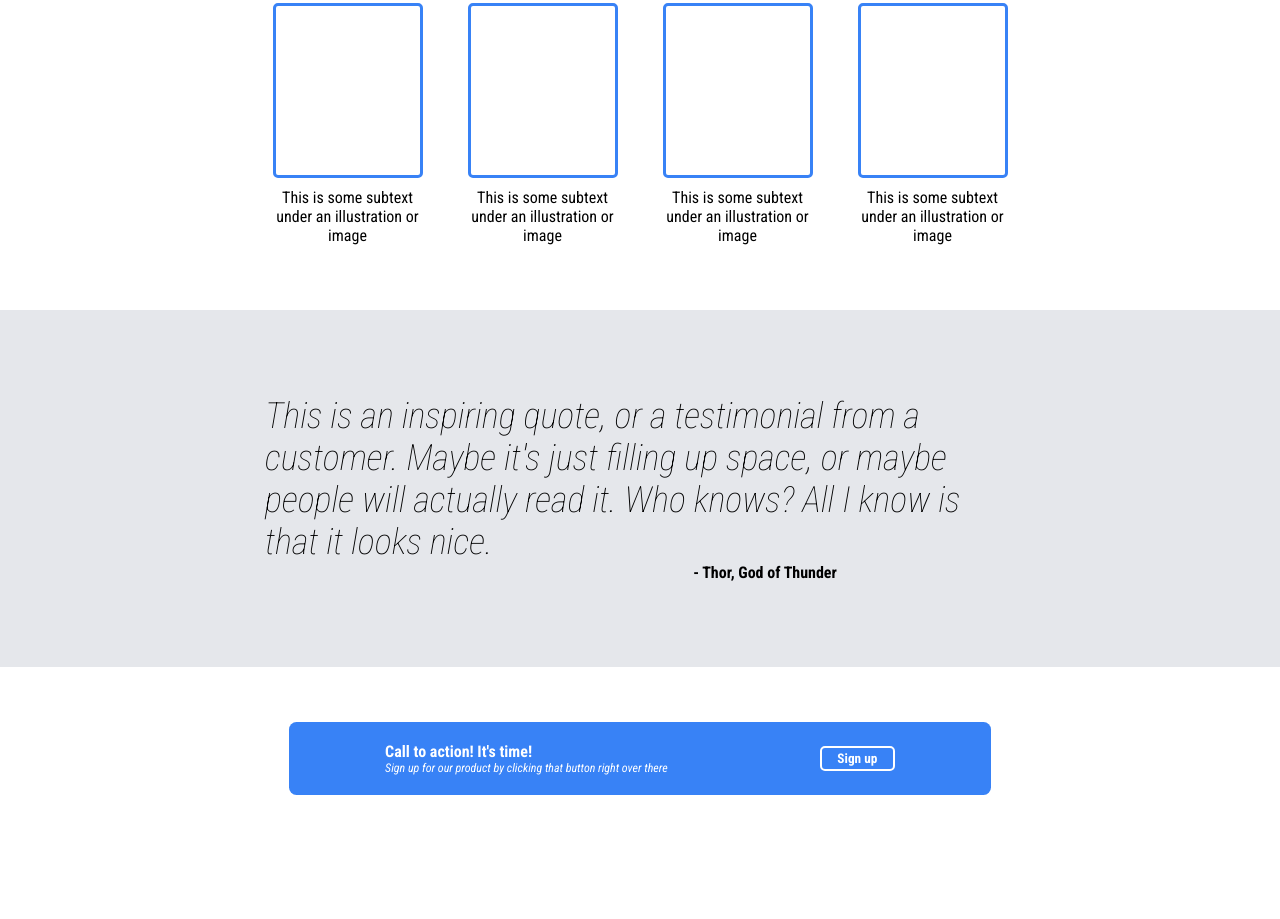
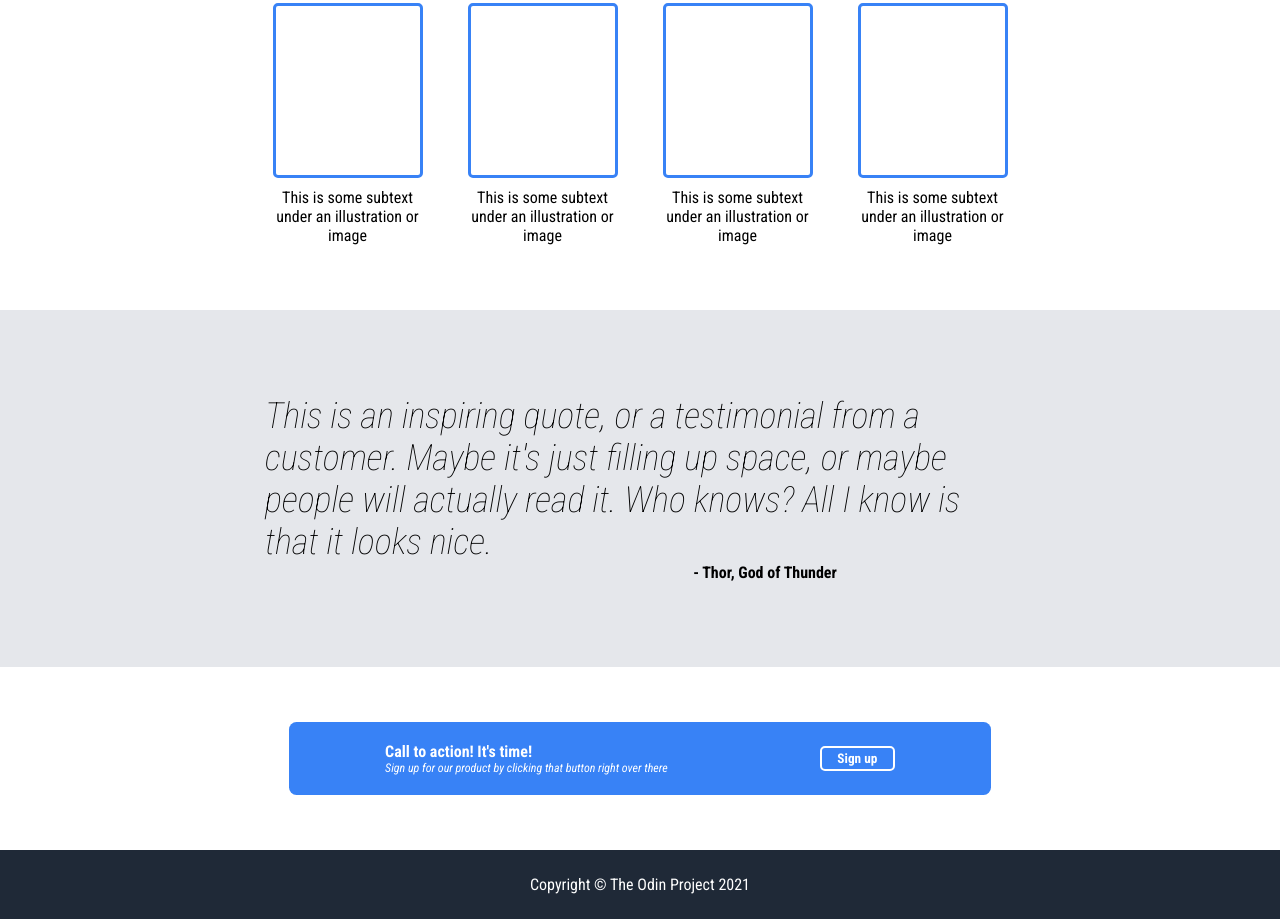
Before and after one commit to glad180r/odin-landing-page, a plain HTML site: page index.html in a window 1280 px wide. Shown: the part 535-1454 px from the top of the page. Before the commit the page ends 1385 px from the top, so only its background shows below. Drawn offline with Linux system fonts and the light colour scheme.

Commit message:
Completed Footer

```diff
--- a/index.html
+++ b/index.html
@@ -62,8 +62,11 @@
                     Sign up for our product by clicking that button right over there
                 </div>
             </div>
-            <button class="footer-btn"> Sign up </button>
+            <button class="call-to-action-btn"> Sign up </button>
         </div>
     </div>
+    <footer>
+        Copyright &copy; The Odin Project 2021
+    </footer>
 </body>
 </html>
--- a/styles.css
+++ b/styles.css
@@ -171,7 +171,7 @@ header{
     font-style: italic;
 }
 
-.footer-btn{
+.call-to-action-btn{
     background-color: var(--button-color);
     color: white;
     height: 25px;
@@ -180,3 +180,14 @@ header{
     border-radius: 5px;
     font-weight: bold;
 }
+
+/* Footer */
+footer{
+    background-color: var(--dark-background);
+    padding: 25px;
+    color: white;
+
+    display: flex;
+    justify-content: center;
+    align-items: center;
+}
```
